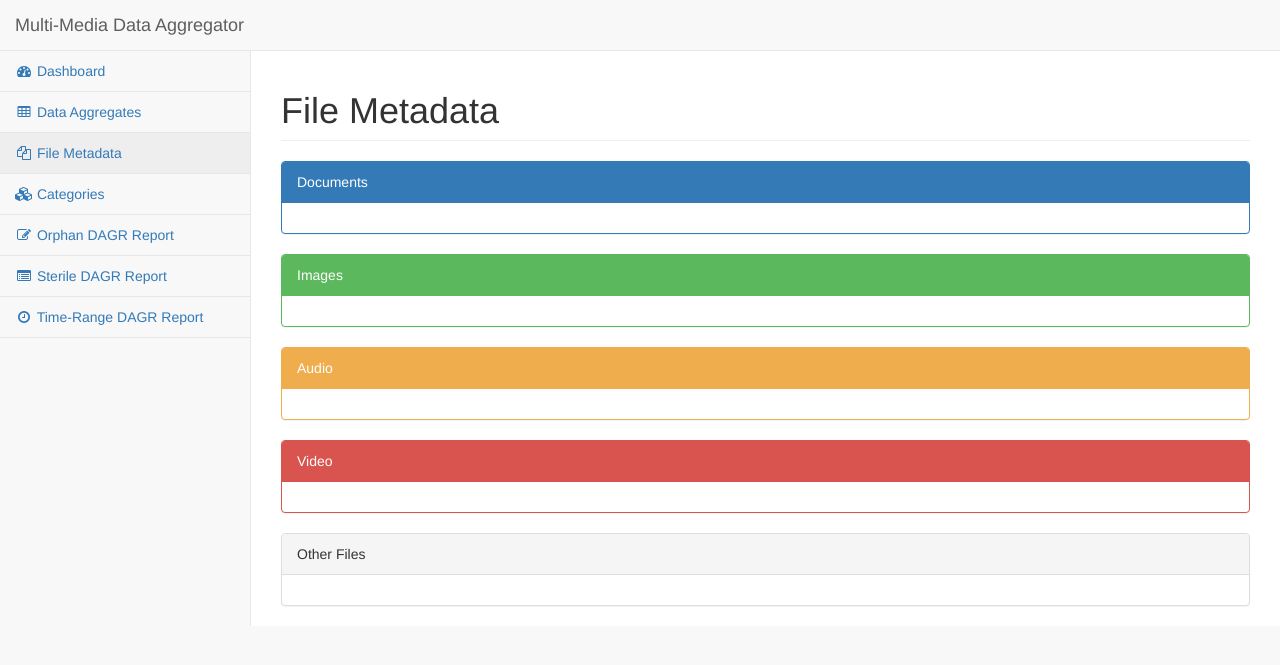
After one commit to JPeterson462/CMSC424-Project, a Django app: page /mmda/file_metadata/ in a window 1280 px wide. The commit adds this page. Shown: the top 665 px of the page. Run offline with Django 3.2, Linux system fonts and the light colour scheme; data that the repository does not hold is empty; parts of the project's set-up code (start-up, migrations or seed data) failed here and were passed over; some libraries are stand-ins or nearby versions.

Commit message:
KW: Finished File Metadata page

```diff
--- a/web/mmda/templates/mmda/base.html
+++ b/web/mmda/templates/mmda/base.html
@@ -64,7 +64,7 @@
                             <a href="{% url 'mmda:data_aggregates' %}"><i class="fa fa-table fa-fw"></i> Data Aggregates</a>
                         </li>
                         <li>
-                            <a href="#"><i class="fa fa-files-o fa-fw"></i> File Metadata</a>
+                            <a href="{% url 'mmda:file_metadata' %}"><i class="fa fa-files-o fa-fw"></i> File Metadata</a>
                         </li>
                         <li>
                             <a href="#"><i class="fa fa-cubes fa-fw"></i> Categories</a>
--- /dev/null
+++ b/web/mmda/templates/mmda/file_metadata.html
@@ -0,0 +1,221 @@
+{% extends "mmda/base.html" %}
+
+{% load static %}
+
+{% block title %}File Metadata{% endblock %}
+
+{% block content %}
+    <div class="row">
+        <div class="col-lg-12">
+            <h1 class="page-header">File Metadata</h1>
+        </div>
+    </div>
+
+    <div class="row">
+        <div class="col-lg-12">
+            <div class="panel panel-primary">
+                <div class="panel-heading">
+                    Documents
+                </div>
+                <div class="panel-body">
+                    {% if document_metadata %}
+                        <div class="table-responsive">
+                            <table class="table table-striped table-bordered table-hover">
+                                <thead>
+                                    <tr>
+                                        <th>GUID</th>
+                                        <th>Storage Path</th>
+                                        <th>Creator Name</th>
+                                        <th>Creation Time</th>
+                                        <th>Last Modified</th>
+                                        <th>Title</th>
+                                        <th>Authors</th>
+                                    </tr>
+                                </thead>
+                                <tbody>
+                                    {% for metadata in document_metadata %}
+                                        <tr>
+                                            <td>{{ metadata.file_guid }}</td>
+                                            <td>{{ metadata.storage_path }}</td>
+                                            <td>{{ metadata.creator_name }}</td>
+                                            <td>{{ metadata.creation_time }}</td>
+                                            <td>{{ metadata.last_modified }}</td>
+                                            <td>{{ metadata.title }}</td>
+                                            <td>{{ metadata.authors }}</td>
+                                        </tr>
+                                    {% endfor %}
+                                </tbody>
+                            </table>
+                        </div>
+                    {% endif %}
+                </div>
+            </div>
+        </div>
+    </div>
+    <div class="row">
+        <div class="col-lg-12">
+            <div class="panel panel-green">
+                <div class="panel-heading">
+                    Images
+                </div>
+                <div class="panel-body">
+                    {% if image_metadata %}
+                        <div class="table-responsive">
+                            <table class="table table-striped table-bordered table-hover">
+                                <thead>
+                                    <tr>
+                                        <th>GUID</th>
+                                        <th>Storage Path</th>
+                                        <th>Creator Name</th>
+                                        <th>Creation Time</th>
+                                        <th>Last Modified</th>
+                                        <th>Width</th>
+                                        <th>Height</th>
+                                        <th>File Format</th>
+                                    </tr>
+                                </thead>
+                                <tbody>
+                                    {% for metadata in image_metadata %}
+                                        <tr>
+                                            <td>{{ metadata.file_guid }}</td>
+                                            <td>{{ metadata.storage_path }}</td>
+                                            <td>{{ metadata.creator_name }}</td>
+                                            <td>{{ metadata.creation_time }}</td>
+                                            <td>{{ metadata.last_modified }}</td>
+                                            <td>{{ metadata.width }}</td>
+                                            <td>{{ metadata.height }}</td>
+                                            <td>{{ metadata.file_format }}</td>
+                                        </tr>
+                                    {% endfor %}
+                                </tbody>
+                            </table>
+                        </div>
+                    {% endif %}
+                </div>
+            </div>
+        </div>
+    </div>
+    <div class="row">
+        <div class="col-lg-12">
+            <div class="panel panel-yellow">
+                <div class="panel-heading">
+                    Audio
+                </div>
+                <div class="panel-body">
+                    {% if audio_metadata %}
+                        <div class="table-responsive">
+                            <table class="table table-striped table-bordered table-hover">
+                                <thead>
+                                    <tr>
+                                        <th>GUID</th>
+                                        <th>Storage Path</th>
+                                        <th>Creator Name</th>
+                                        <th>Creation Time</th>
+                                        <th>Last Modified</th>
+                                        <th>Length</th>
+                                        <th>Bit Rate</th>
+                                        <th>Mono or Stereo</th>
+                                        <th>File Format</th>
+                                    </tr>
+                                </thead>
+                                <tbody>
+                                    {% for metadata in audio_metadata %}
+                                        <tr>
+                                            <td>{{ metadata.file_guid }}</td>
+                                            <td>{{ metadata.storage_path }}</td>
+                                            <td>{{ metadata.creator_name }}</td>
+                                            <td>{{ metadata.creation_time }}</td>
+                                            <td>{{ metadata.last_modified }}</td>
+                                            <td>{{ metadata.length }}</td>
+                                            <td>{{ metadata.bit_rate }}</td>
+                                            <td>{{ metadata.mono_or_stereo }}</td>
+                                            <td>{{ metadata.file_format }}</td>
+                                        </tr>
+                                    {% endfor %}
+                                </tbody>
+                            </table>
+                        </div>
+                    {% endif %}
+                </div>
+            </div>
+        </div>
+    </div>
+    <div class="row">
+        <div class="col-lg-12">
+            <div class="panel panel-red">
+                <div class="panel-heading">
+                    Video
+                </div>
+                <div class="panel-body">
+                    {% if video_metadata %}
+                        <div class="table-responsive">
+                            <table class="table table-striped table-bordered table-hover">
+                                <thead>
+                                    <tr>
+                                        <th>GUID</th>
+                                        <th>Storage Path</th>
+                                        <th>Creator Name</th>
+                                        <th>Creation Time</th>
+                                        <th>Last Modified</th>
+                                        <th>Length</th>
+                                        <th>File Format</th>
+                                    </tr>
+                                </thead>
+                                <tbody>
+                                    {% for metadata in video_metadata %}
+                                        <tr>
+                                            <td>{{ metadata.file_guid }}</td>
+                                            <td>{{ metadata.storage_path }}</td>
+                                            <td>{{ metadata.creator_name }}</td>
+                                            <td>{{ metadata.creation_time }}</td>
+                                            <td>{{ metadata.last_modified }}</td>
+                                            <td>{{ metadata.length }}</td>
+                                            <td>{{ metadata.file_format }}</td>
+                                        </tr>
+                                    {% endfor %}
+                                </tbody>
+                            </table>
+                        </div>
+                    {% endif %}
+                </div>
+            </div>
+        </div>
+    </div>
+    <div class="row">
+        <div class="col-lg-12">
+            <div class="panel panel-default">
+                <div class="panel-heading">
+                    Other Files
+                </div>
+                <div class="panel-body">
+                    {% if other_metadata %}
+                        <div class="table-responsive">
+                            <table class="table table-striped table-bordered table-hover">
+                                <thead>
+                                    <tr>
+                                        <th>GUID</th>
+                                        <th>Storage Path</th>
+                                        <th>Creator Name</th>
+                                        <th>Creation Time</th>
+                                        <th>Last Modified</th>
+                                    </tr>
+                                </thead>
+                                <tbody>
+                                    {% for metadata in other_metadata %}
+                                        <tr>
+                                            <td>{{ metadata.file_guid }}</td>
+                                            <td>{{ metadata.storage_path }}</td>
+                                            <td>{{ metadata.creator_name }}</td>
+                                            <td>{{ metadata.creation_time }}</td>
+                                            <td>{{ metadata.last_modified }}</td>
+                                        </tr>
+                                    {% endfor %}
+                                </tbody>
+                            </table>
+                        </div>
+                    {% endif %}
+                </div>
+            </div>
+        </div>
+    </div>
+{% endblock content %}
--- a/web/mmda/urls.py
+++ b/web/mmda/urls.py
@@ -7,6 +7,7 @@ urlpatterns = [
     url(r'^$', views.index, name='index'),
     url(r'^data_aggregates/(?P<dagr_guid>[0-9a-z\-]+)/$', views.dagr_page, name='dagr_page'),
     url(r'^data_aggregates/$', views.data_aggregates, name='data_aggregates'),
+    url(r'^file_metadata/$', views.file_metadata, name='file_metadata'),
     url(r'^insert_file/$', views.insert_file, name='insert_file'),
     url(r'^bulk_data_insert/$', views.bulk_data_insert, name='bulk_data_insert'),
     url(r'^html_insert/$', views.html_insert, name='html_insert'),
--- a/web/mmda/views.py
+++ b/web/mmda/views.py
@@ -454,3 +454,47 @@ def remove_category_from_dagr(request, dagr_guid, category_id):
         """, [dagr_guid, category_id])
 
     return HttpResponseRedirect(reverse('mmda:dagr_page', kwargs={'dagr_guid': dagr_guid}))
+
+def file_metadata(request):
+    context = {}
+    with connection.cursor() as cursor:
+        cursor.execute("""
+            SELECT *
+            FROM file_instance fi
+            JOIN document_metadata dm
+                ON fi.file_guid = dm.file_guid
+        """)
+        context['document_metadata'] = dictfetchall(cursor)
+
+        cursor.execute("""
+            SELECT *
+            FROM file_instance fi
+            JOIN image_metadata im
+                ON fi.file_guid = im.file_guid
+        """)
+        context['image_metadata'] = dictfetchall(cursor)
+
+        cursor.execute("""
+            SELECT *
+            FROM file_instance fi
+            JOIN audio_metadata am
+                ON fi.file_guid = am.file_guid
+        """)
+        context['audio_metadata'] = dictfetchall(cursor)
+
+        cursor.execute("""
+            SELECT *
+            FROM file_instance fi
+            JOIN video_metadata vm
+                ON fi.file_guid = vm.file_guid
+        """)
+        context['video_metadata'] = dictfetchall(cursor)
+
+        cursor.execute("""
+            SELECT *
+            FROM file_instance
+            WHERE document_type = 0
+        """)
+        context['other_metadata'] = dictfetchall(cursor)
+
+    return render(request, 'mmda/file_metadata.html', context)
```
